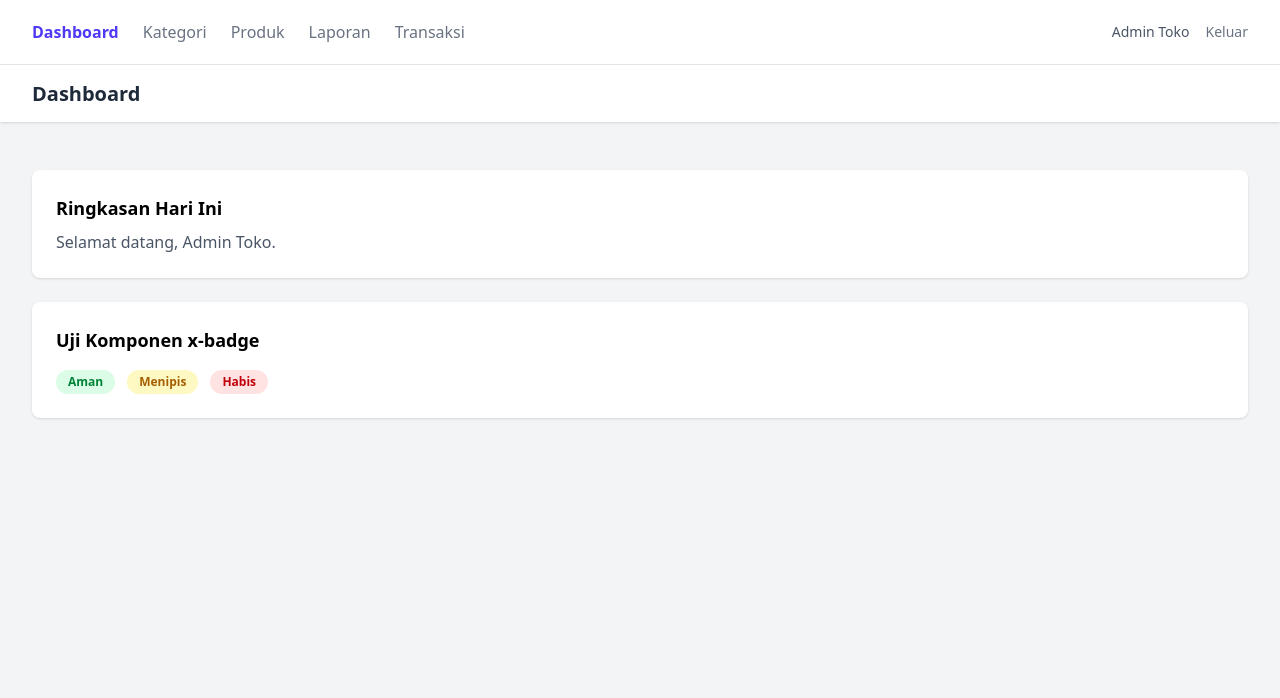
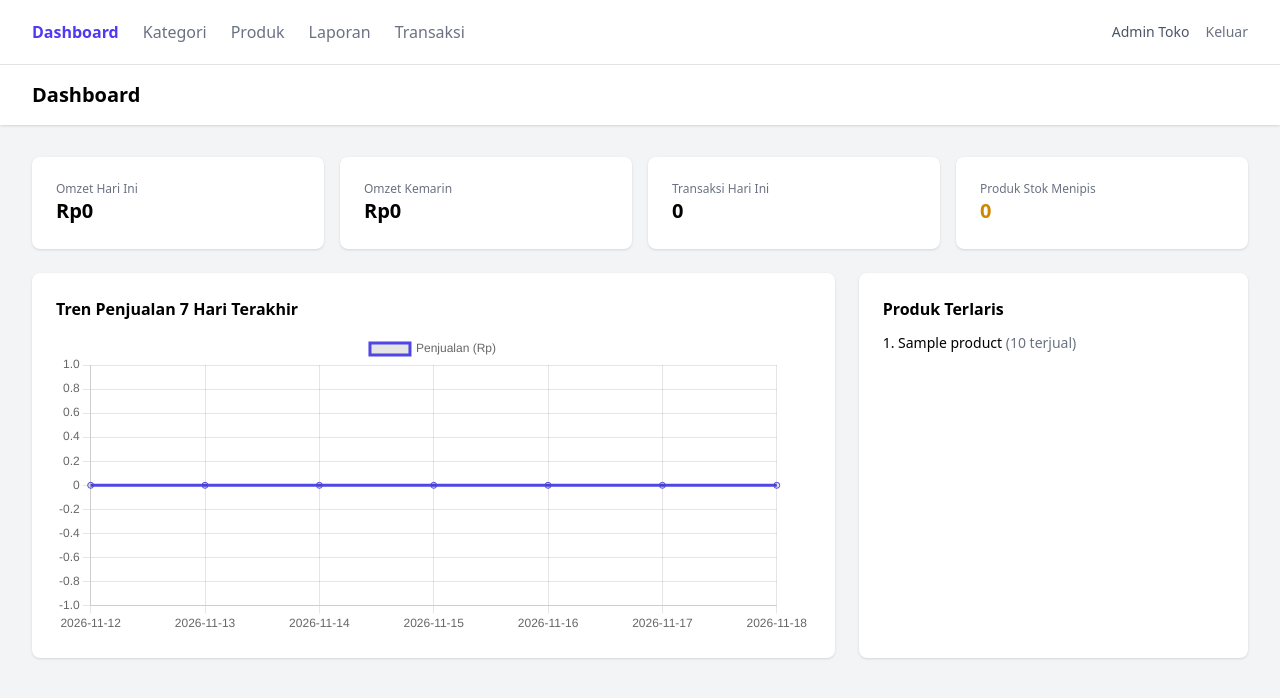
Before and after one commit to Sinarr1910/fpw-laravel, a Laravel app: page /dashboard in a window 1280 px wide. Shown: the top 698 px of the page. Run offline with Laravel 12, Linux system fonts and the light colour scheme; a user stored in the database is signed in; data comes from the database, SQL or seed files in the repository; tables that the repository leaves empty hold one stand-in row (values such as "Sample post"); style sheets or scripts are compiled from the project's sources.

Commit message:
Selesai Praktikum Pertemuan 14: Dashboard Analitik, Finishing, dan Deployment Produksi

```diff
--- /dev/null
+++ b/app/Http/Controllers/DashboardController.php
@@ -0,0 +1,56 @@
+<?php
+
+namespace App\Http\Controllers;
+
+use App\Models\Transaction;
+use App\Models\Product;
+use Illuminate\Http\Request;
+
+class DashboardController extends Controller
+{
+    public function index()
+    {
+        // 1. Kartu Ringkasan Atas
+        // Kolom 'total' diganti menjadi 'total_price'
+        $omzetHariIni = Transaction::whereDate('created_at', today())->sum('total_price');
+        $omzetKemarin = Transaction::whereDate('created_at', today()->subDay())->sum('total_price');
+        $transaksiHariIni = Transaction::whereDate('created_at', today())->count();
+        $produkMenipis = Product::where('stock', '<', 10)->count();
+
+        // 2. Grafik Tren Penjualan 7 Hari Terakhir
+        // SUM(total) diganti menjadi SUM(total_price)
+        $tren = Transaction::selectRaw('DATE(created_at) as tanggal, SUM(total_price) as total')
+            ->where('created_at', '>=', now()->subDays(6)->startOfDay())
+            ->groupBy('tanggal')
+            ->orderBy('tanggal')
+            ->get();
+
+        // Menyusun array tanggal 7 hari terakhir secara berurutan
+        $labelTren = collect(range(6, 0))->map(fn($i) => now()->subDays($i)->format('Y-m-d'));
+
+        // Memetakan total penjualan ke setiap tanggal (isi 0 jika tidak ada transaksi)
+        $dataTren = $labelTren->map(function ($tanggal) use ($tren) {
+            return optional($tren->firstWhere('tanggal', $tanggal))->total ?? 0;
+        });
+
+        // 3. Daftar Produk Terlaris
+        $produkTerlaris = Product::select('products.name')
+            ->selectRaw('SUM(transaction_details.qty) as total_qty')
+            ->join('transaction_details', 'transaction_details.product_id', '=', 'products.id')
+            ->groupBy('products.id', 'products.name')
+            ->orderByDesc('total_qty')
+            ->take(5)
+            ->get();
+
+        // Mengirimkan semua variabel ke file dashboard.blade.php
+        return view('dashboard', compact(
+            'omzetHariIni',
+            'omzetKemarin',
+            'transaksiHariIni',
+            'produkMenipis',
+            'labelTren',
+            'dataTren',
+            'produkTerlaris'
+        ));
+    }
+}
--- a/package.json
+++ b/package.json
@@ -17,6 +17,7 @@
         "@laravel/multiplex": "^0.4.1"
     },
     "dependencies": {
-        "alpinejs": "^3.17.5"
+        "alpinejs": "^3.17.5",
+        "chart.js": "^4.6.1"
     }
 }
--- a/resources/js/app.js
+++ b/resources/js/app.js
@@ -2,3 +2,6 @@ import Alpine from 'alpinejs';
 
 window.Alpine = Alpine;
 Alpine.start();
+
+import Chart from 'chart.js/auto';
+window.Chart = Chart;
--- a/resources/views/components/app-layout.blade.php
+++ b/resources/views/components/app-layout.blade.php
@@ -1,23 +1,29 @@
 <!DOCTYPE html>
 <html lang="id">
+
 <head>
     <meta charset="utf-8">
     <title>{{ $title ?? 'FPW Laravel' }}</title>
     @vite(['resources/css/app.css', 'resources/js/app.js'])
 </head>
+
 <body class="bg-gray-100">
     @include('layouts.navigation')
 
     @isset($header)
-        <header class="bg-white shadow-sm">
-            <div class="max-w-7xl mx-auto px-4 sm:px-6 lg:px-8 py-4">
-                {{ $header }}
-            </div>
-        </header>
+    <header class="bg-white shadow-sm">
+        <div class="max-w-7xl mx-auto px-4 sm:px-6 lg:px-8 py-4">
+            {{ $header }}
+        </div>
+    </header>
     @endisset
 
     <main>
         {{ $slot }}
     </main>
+
+    <!-- Tempat untuk merender script dari halaman dashboard -->
+    @stack('scripts')
 </body>
+
 </html>
--- a/resources/views/dashboard.blade.php
+++ b/resources/views/dashboard.blade.php
@@ -1,23 +1,58 @@
 <x-app-layout>
     <x-slot name="header">
-        <h2 class="font-semibold text-xl text-gray-800 leading-tight">Dashboard</h2>
+        <h2 class="font-semibold text-xl">Dashboard</h2>
     </x-slot>
 
-    <div class="py-12">
-        <div class="max-w-7xl mx-auto sm:px-6 lg:px-8 space-y-6">
+    <div class="py-8 space-y-6">
+        <div class="max-w-7xl mx-auto sm:px-6 lg:px-8 grid grid-cols-4 gap-4">
             <x-card>
-                <h3 class="text-lg font-semibold mb-2">Ringkasan Hari Ini</h3>
-                <p class="text-gray-600">Selamat datang, {{ auth()->user()->name }}.</p>
+                <p class="text-xs text-gray-500">Omzet Hari Ini</p>
+                <p class="text-xl font-semibold">Rp{{ number_format($omzetHariIni, 0, ',', '.') }}</p>
             </x-card>
+            <x-card>
+                <p class="text-xs text-gray-500">Omzet Kemarin</p>
+                <p class="text-xl font-semibold">Rp{{ number_format($omzetKemarin, 0, ',', '.') }}</p>
+            </x-card>
+            <x-card>
+                <p class="text-xs text-gray-500">Transaksi Hari Ini</p>
+                <p class="text-xl font-semibold">{{ $transaksiHariIni }}</p>
+            </x-card>
+            <x-card>
+                <p class="text-xs text-gray-500">Produk Stok Menipis</p>
+                <p class="text-xl font-semibold text-yellow-600">{{ $produkMenipis }}</p>
+            </x-card>
+        </div>
 
+        <div class="max-w-7xl mx-auto sm:px-6 lg:px-8 grid grid-cols-3 gap-6">
+            <x-card class="col-span-2">
+                <h3 class="font-semibold mb-3">Tren Penjualan 7 Hari Terakhir</h3>
+                <canvas id="chartTren" height="120"></canvas>
+            </x-card>
             <x-card>
-                <h3 class="text-lg font-semibold mb-4">Uji Komponen x-badge</h3>
-                <div class="flex gap-3">
-                    <x-badge :stock="50" />
-                    <x-badge :stock="5" />
-                    <x-badge :stock="0" />
-                </div>
+                <h3 class="font-semibold mb-3">Produk Terlaris</h3>
+                <ol class="list-decimal list-inside space-y-1 text-sm">
+                    @foreach ($produkTerlaris as $produk)
+                    <li>{{ $produk->name }} <span class="text-gray-500">({{ $produk->total_qty }} terjual)</span></li>
+                    @endforeach
+                </ol>
             </x-card>
         </div>
     </div>
+
+    @push('scripts')
+    <script type="module">
+        new Chart(document.getElementById('chartTren'), {
+            type: 'line',
+            data: {
+                labels: @json($labelTren),
+                datasets: [{
+                    label: 'Penjualan (Rp)',
+                    data: @json($dataTren),
+                    borderColor: '#4f46e5',
+                    tension: 0.3,
+                }],
+            },
+        });
+    </script>
+    @endpush
 </x-app-layout>
--- a/routes/web.php
+++ b/routes/web.php
@@ -6,6 +6,7 @@ use App\Http\Controllers\CategoryController;
 use App\Http\Controllers\ProductController;
 use App\Http\Controllers\PosController;
 use App\Http\Controllers\ReportController;
+use App\Http\Controllers\DashboardController;
 
 Route::get('/', function () {
     return view('welcome');
@@ -27,9 +28,10 @@ Route::post('/logout', [LoginController::class, 'destroy'])
     ->middleware('auth')
     ->name('logout');
 
-Route::get('/dashboard', function () {
-    return view('dashboard');
-})->middleware('auth')->name('dashboard');
+// RUTE DASHBOARD SUDAH DIPERBARUI MENGARAH KE CONTROLLER
+Route::get('/dashboard', [DashboardController::class, 'index'])
+    ->middleware('auth')
+    ->name('dashboard');
 
 Route::middleware(['auth', 'role:admin'])->group(function () {
     Route::get('/reports/sales', [ReportController::class, 'sales'])->name('report.sales');
```
Also changed, not shown: package-lock.json.
